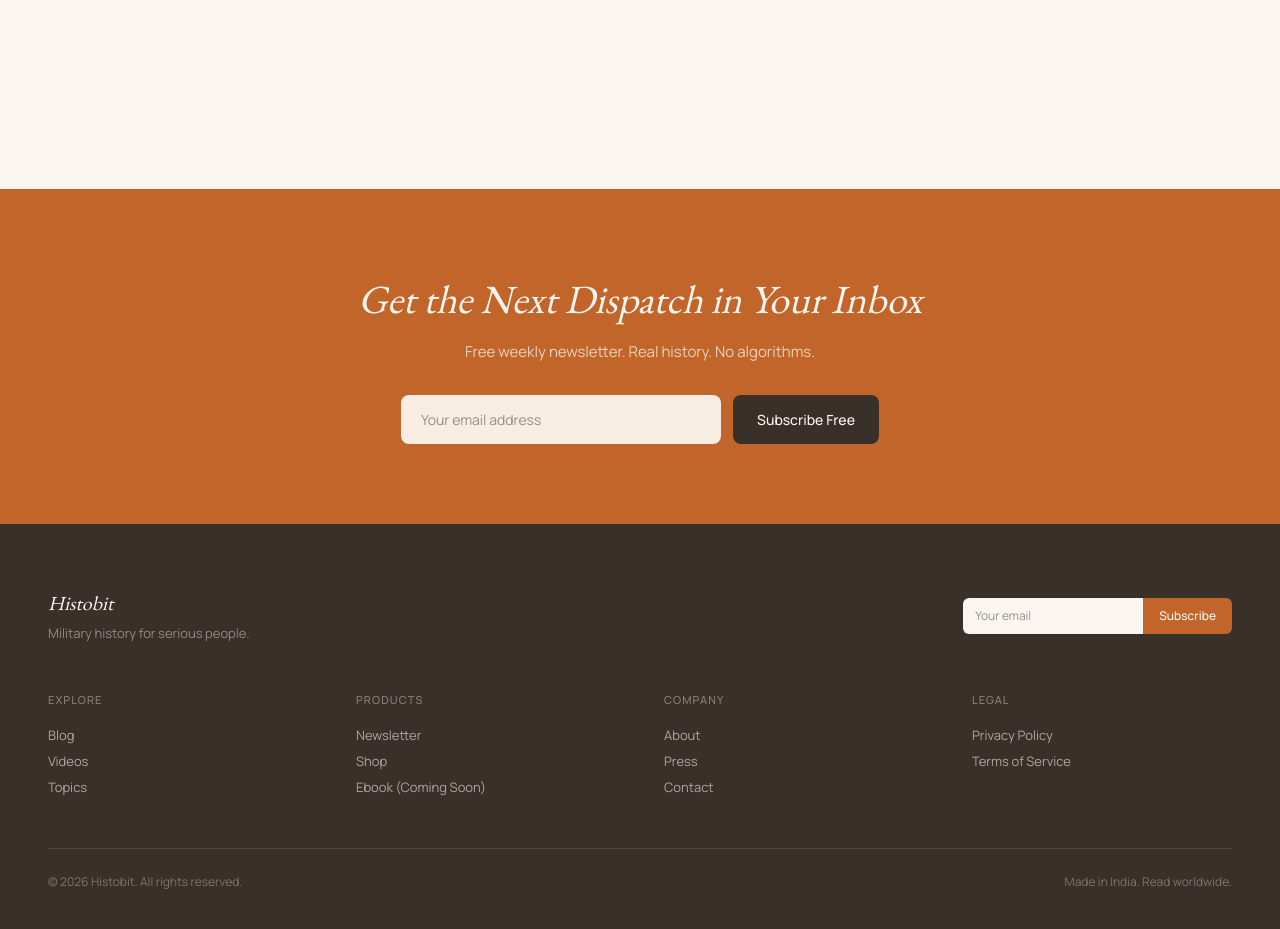
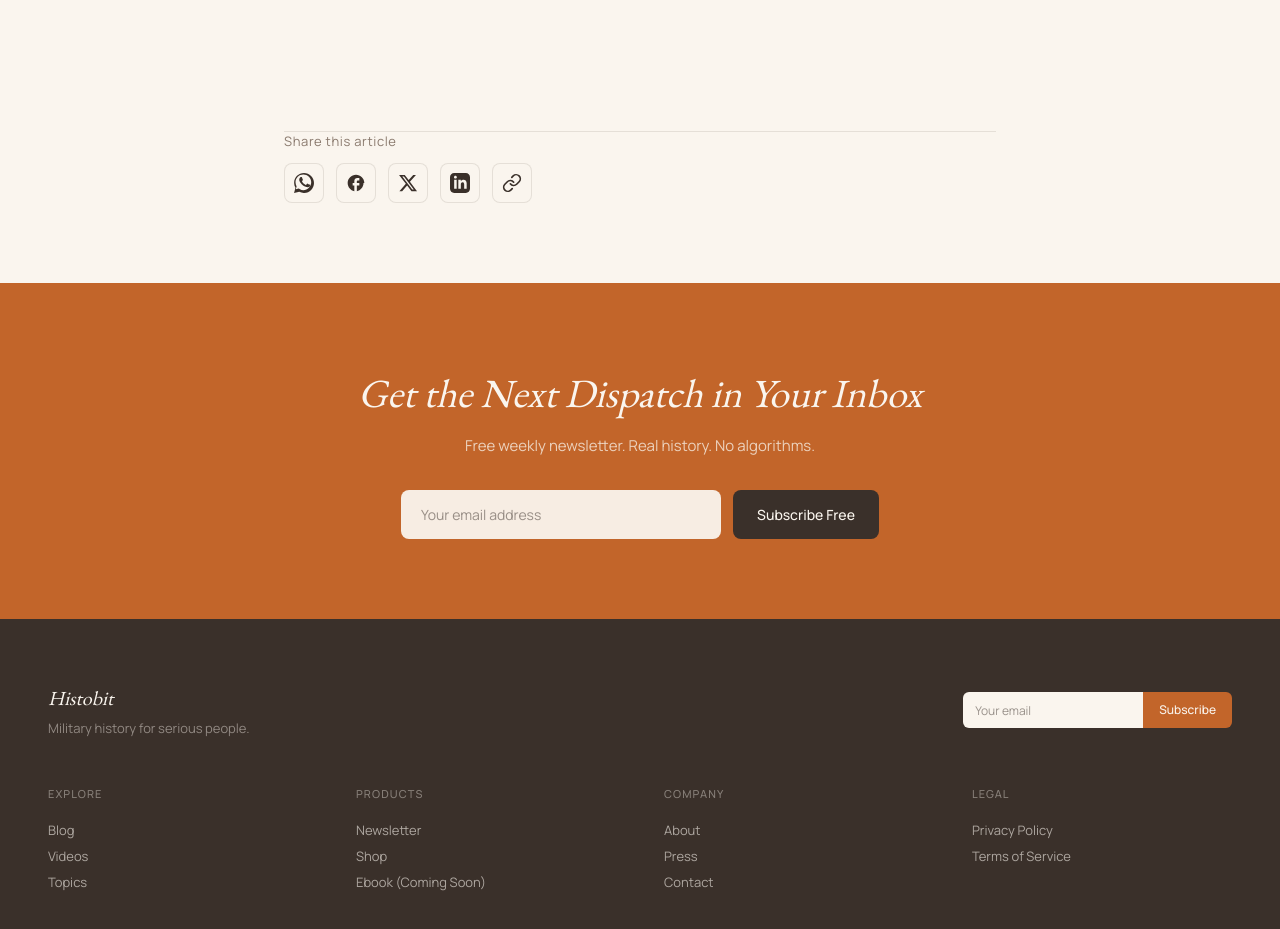
Before and after one commit to Elsaevereood/HistoBit, a Next.js app: page /blog/pearl-harbor-system-failure in a window 1280 px wide. Shown: the part 7400-8329 px from the top of the page. Built offline with nearby package versions, Linux system fonts and the light colour scheme; no server answers.

Commit message:
step: add social share bar to individual blog post pages

```diff
--- a/src/app/blog/[slug]/page.tsx
+++ b/src/app/blog/[slug]/page.tsx
@@ -5,6 +5,8 @@ import type { Metadata } from "next";
 import { getAllPosts, getPostBySlug } from "@/lib/mdx";
 import Footer from "@/components/Footer";
 import BlogAnimations from "./BlogAnimations";
+import ShareBar from "@/components/ui/ShareBar";
+
 
 export async function generateStaticParams() {
   const posts = getAllPosts();
@@ -283,6 +285,8 @@ export default async function BlogPostPage({ params }: { params: Promise<{ slug:
             <MDXRemote source={post.content} components={components} />
           </div>
 
+          <ShareBar title={post.meta.title} slug={resolvedParams.slug} />
+
         </article>
 
         {/* Newsletter CTA */}
--- /dev/null
+++ b/src/components/ui/ShareBar.tsx
@@ -0,0 +1,150 @@
+"use client";
+
+import { useState } from "react";
+
+interface ShareBarProps {
+  title: string;
+  slug: string;
+}
+
+export default function ShareBar({ title, slug }: ShareBarProps) {
+  const url = `${process.env.NEXT_PUBLIC_SITE_URL}/blog/${slug}`
+    .replace(/^undefined\//, "https://histobit.com/")
+    .replace(/^\/blog\//, "https://histobit.com/blog/");
+  const [copied, setCopied] = useState(false);
+
+  const handleCopy = async () => {
+    try {
+      await navigator.clipboard.writeText(url);
+      setCopied(true);
+      setTimeout(() => setCopied(false), 2000);
+    } catch (err) {
+      console.error("Failed to copy text: ", err);
+    }
+  };
+
+  const shareOptions = [
+    {
+      name: "WhatsApp",
+      url: `https://wa.me/?text=${encodeURIComponent(title + " " + url)}`,
+      label: "Share on WhatsApp",
+      icon: (
+        <svg viewBox="0 0 24 24" width="20" height="20" fill="currentColor">
+          <path d="M.057 24l1.687-6.163c-1.041-1.804-1.588-3.849-1.587-5.946C.06 5.348 5.397.01 12.008.01c3.202.001 6.212 1.246 8.477 3.514 2.266 2.268 3.507 5.28 3.505 8.484-.004 6.657-5.34 11.997-11.953 11.997-2.005-.001-3.973-.502-5.717-1.458L0 24zm6.59-4.846c1.6.95 3.188 1.449 4.625 1.45 5.166.002 9.378-4.207 9.381-9.377.002-2.505-.972-4.86-2.747-6.637C16.08 2.812 13.725 1.836 11.22 1.836c-5.176 0-9.386 4.207-9.39 9.379-.002 1.702.447 3.367 1.299 4.843l-.97 3.543 3.633-.953zm11.91-5.326c-.32-.16-1.89-.933-2.185-1.04-.294-.108-.509-.16-.723.16-.214.32-.83 1.04-.963 1.246-.134.207-.268.232-.589.072-.32-.16-1.353-.499-2.576-1.59-1.01-.902-1.688-2.015-1.887-2.355-.198-.34-.022-.523.148-.692.153-.153.34-.397.51-.595.17-.198.226-.34.34-.567.113-.227.056-.425-.028-.585-.085-.16-.723-1.745-.99-2.39-.26-.628-.525-.544-.723-.554-.187-.01-.4-.01-.615-.01-.214 0-.564.08-.86.402-.296.32-1.127 1.102-1.127 2.688 0 1.587 1.153 3.12 1.312 3.332.16.213 2.27 3.466 5.5 4.863.768.332 1.368.53 1.836.679.771.245 1.472.21 2.025.128.617-.092 1.89-.773 2.157-1.48.267-.707.267-1.313.187-1.442-.08-.129-.294-.209-.614-.369z" />
+        </svg>
+      ),
+    },
+    {
+      name: "Facebook",
+      url: `https://www.facebook.com/sharer/sharer.php?u=${encodeURIComponent(url)}`,
+      label: "Share on Facebook",
+      icon: (
+        <svg viewBox="0 0 24 24" width="20" height="20" fill="currentColor">
+          <path d="M22 12c0-5.52-4.48-10-10-10S2 6.48 2 12c0 4.84 3.44 8.87 8 9.8V15H8v-3h2V9.5C10 7.57 11.57 6 13.5 6H16v3h-2c-.55 0-1 .45-1 1v2h3v3h-3v6.8c4.56-.93 8-4.96 8-9.8z" />
+        </svg>
+      ),
+    },
+    {
+      name: "Twitter/X",
+      url: `https://twitter.com/intent/tweet?text=${encodeURIComponent(title)}&url=${encodeURIComponent(url)}`,
+      label: "Share on Twitter / X",
+      icon: (
+        <svg viewBox="0 0 24 24" width="20" height="20" fill="currentColor">
+          <path d="M18.244 2.25h3.308l-7.227 8.26 8.502 11.24H16.17l-5.214-6.817L4.99 21.75H1.68l7.73-8.835L1.254 2.25H8.08l4.713 6.231zm-1.161 17.52h1.833L7.084 4.126H5.117z" />
+        </svg>
+      ),
+    },
+    {
+      name: "LinkedIn",
+      url: `https://www.linkedin.com/shareArticle?mini=true&url=${encodeURIComponent(url)}`,
+      label: "Share on LinkedIn",
+      icon: (
+        <svg viewBox="0 0 24 24" width="20" height="20" fill="currentColor">
+          <path d="M19 0h-14c-2.761 0-5 2.239-5 5v14c0 2.761 2.239 5 5 5h14c2.762 0 5-2.239 5-5v-14c0-2.761-2.238-5-5-5zm-11 19h-3v-11h3v11zm-1.5-12.268c-.966 0-1.75-.779-1.75-1.75s.784-1.75 1.75-1.75 1.75.779 1.75 1.75-.784 1.75-1.75 1.75zm13.5 12.268h-3v-5.604c0-3.368-4-3.113-4 0v5.604h-3v-11h3v1.765c1.396-2.586 7-2.777 7 2.476v6.759z" />
+        </svg>
+      ),
+    },
+  ];
+
+  return (
+    <section
+      className="mt-12 pt-8"
+      style={{
+        borderTop: "1px solid rgba(216, 208, 200, 0.6)",
+      }}
+    >
+      <span
+        style={{
+          fontFamily: "var(--font-body)",
+          color: "#8a7a6e",
+          fontSize: "13px",
+          letterSpacing: "0.05em",
+          display: "block",
+          marginBottom: "12px",
+        }}
+      >
+        Share this article
+      </span>
+      <div className="flex flex-wrap items-center gap-3">
+        {shareOptions.map((option) => (
+          <a
+            key={option.name}
+            href={option.url}
+            target="_blank"
+            rel="noopener noreferrer"
+            className="w-10 h-10 flex items-center justify-center rounded-[8px] border border-[#d8d0c8]/60 bg-[#faf5ee] text-[#3a302a] hover:bg-[#c2652a] hover:text-white transition-all duration-200 cursor-pointer"
+            aria-label={option.label}
+            title={option.label}
+          >
+            {option.icon}
+          </a>
+        ))}
+        <div className="relative">
+          <button
+            onClick={handleCopy}
+            className="w-10 h-10 flex items-center justify-center rounded-[8px] border border-[#d8d0c8]/60 bg-[#faf5ee] text-[#3a302a] hover:bg-[#c2652a] hover:text-white transition-all duration-200 cursor-pointer"
+            aria-label="Copy post link"
+            title={copied ? "Copied!" : "Copy Link"}
+          >
+            {copied ? (
+              <svg
+                viewBox="0 0 24 24"
+                width="20"
+                height="20"
+                fill="none"
+                stroke="currentColor"
+                strokeWidth="2.5"
+                strokeLinecap="round"
+                strokeLinejoin="round"
+              >
+                <polyline points="20 6 9 17 4 12" />
+              </svg>
+            ) : (
+              <svg
+                viewBox="0 0 24 24"
+                width="20"
+                height="20"
+                fill="none"
+                stroke="currentColor"
+                strokeWidth="2"
+                strokeLinecap="round"
+                strokeLinejoin="round"
+              >
+                <path d="M10 13a5 5 0 0 0 7.54.54l3-3a5 5 0 0 0-7.07-7.07l-1.72 1.71" />
+                <path d="M14 11a5 5 0 0 0-7.54-.54l-3 3a5 5 0 0 0 7.07 7.07l1.71-1.71" />
+              </svg>
+            )}
+          </button>
+          {copied && (
+            <span
+              className="absolute bottom-full left-1/2 transform -translate-x-1/2 mb-2 px-2.5 py-1 text-xs text-[#faf5ee] bg-[#3a302a] rounded-[4px] shadow-sm pointer-events-none whitespace-nowrap"
+              style={{ fontFamily: "var(--font-body)" }}
+            >
+              Copied!
+            </span>
+          )}
+        </div>
+      </div>
+    </section>
+  );
+}
```
